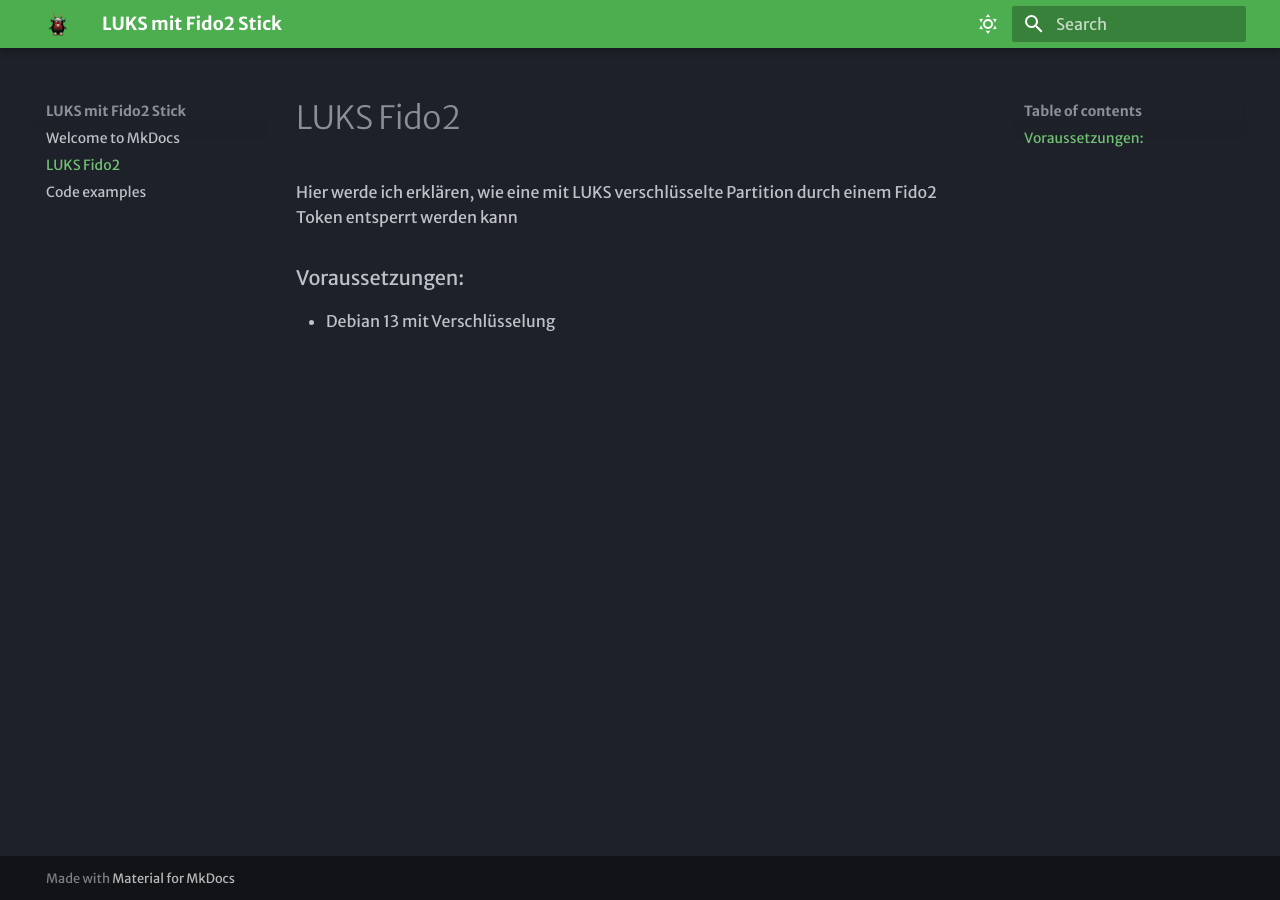
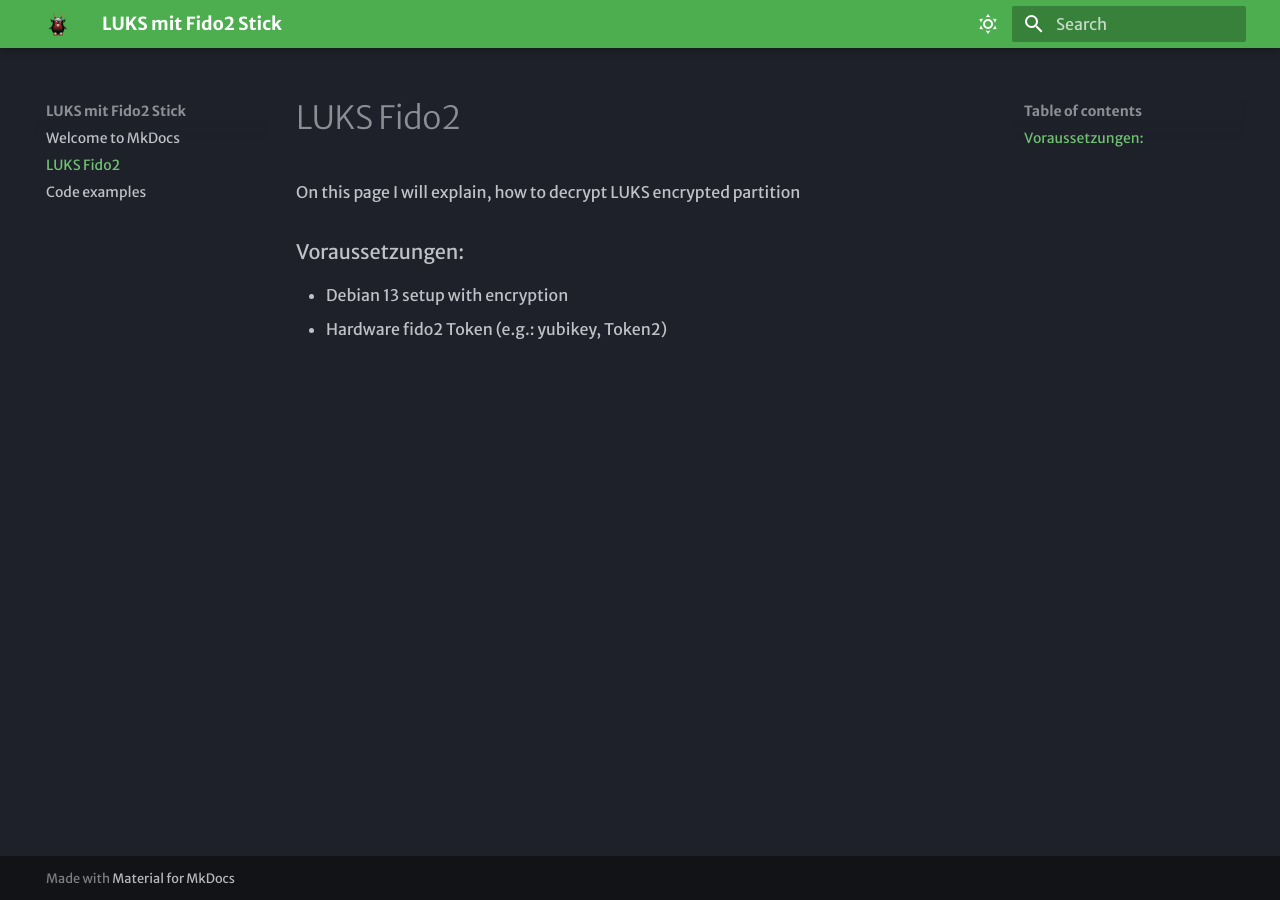
Before and after one commit to triepo/mkdoc-journey, an MkDocs documentation site: the page built from docs/LUKS-Fido2.md, in a window 1280 px wide. Built offline with MkDocs 1.6.1 and Material for MkDocs 9.7.7, drawn with Linux system fonts in a browser that asks for light colours; some web fonts are replaced.

Commit message:
docs/LUKS-Fido2.md changed language to english

```diff
--- a/docs/LUKS-Fido2.md
+++ b/docs/LUKS-Fido2.md
@@ -1,4 +1,5 @@
-Hier werde ich erklären, wie eine mit LUKS verschlüsselte Partition durch einem Fido2 Token entsperrt werden kann
+On this page I will explain, how to decrypt LUKS encrypted partition
 
 ### Voraussetzungen:
- * Debian 13 mit Verschlüsselung
+ * Debian 13 setup with encryption
+ * Hardware fido2 Token (e.g.: yubikey, Token2)
```
